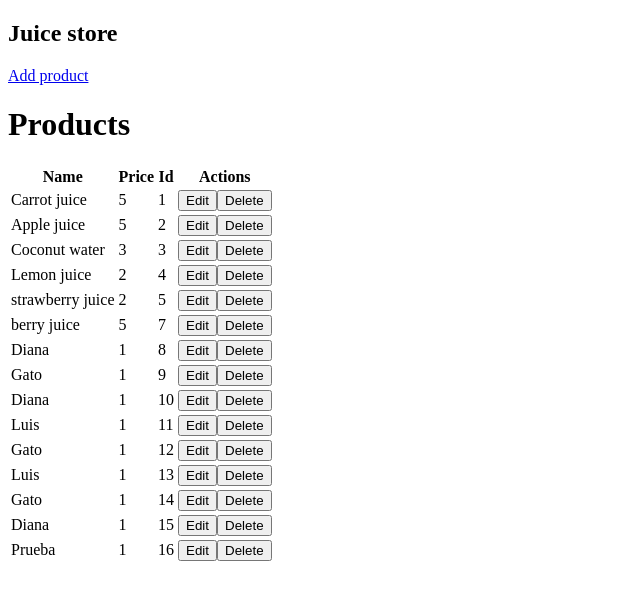
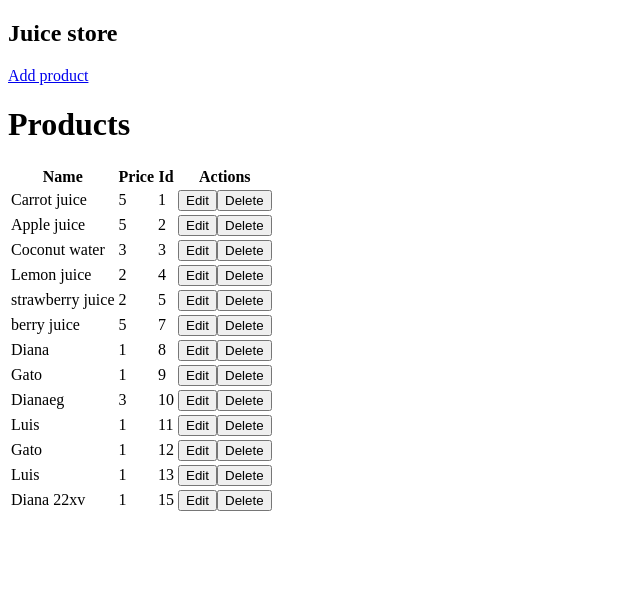
Before and after one commit to diana-moreno/juiceStore-crud-redux-saga, a React (Create React App) app: page / in a window 1280 px wide. Shown: the top 600 px of the page, without its empty margins (0-640 px from the left). Built offline with nearby package versions, Linux system fonts and the light colour scheme; data requests are answered from the project's data file.

Commit message:
edit  products feature added

```diff
--- a/db.json
+++ b/db.json
@@ -41,8 +41,8 @@
       "id": 9
     },
     {
-      "name": "Diana",
-      "price": 1,
+      "name": "Dianaeg",
+      "price": "3",
       "id": 10
     },
     {
@@ -61,19 +61,9 @@
       "id": 13
     },
     {
-      "name": "Gato",
-      "price": 1,
-      "id": 14
-    },
-    {
-      "name": "Diana",
+      "name": "Diana 22xv",
       "price": 1,
       "id": 15
-    },
-    {
-      "name": "Prueba",
-      "price": 1,
-      "id": 16
     }
   ]
 }
--- a/src/actions/productsActions.js
+++ b/src/actions/productsActions.js
@@ -67,10 +67,10 @@ export const addProductAction = product => store.dispatch(addProduct(product))
 export const addProductOkAction = product => store.dispatch(addProductOk(product))
 
 export const addProductErrorAction = state => store.dispatch(addProductError(state))
-// dispatch debería ir fuera, no en las acciones!!!
 
 
-// selecciona y elimina el producto
+// Delete products
+
 const retrieveProductDelete = id => ({
   type: RETRIEVE_PRODUCT_DELETE,
   payload: id
@@ -92,24 +92,16 @@ export const deleteProductOkAction = () => store.dispatch(deleteProductOk())
 export const deleteProductErrorAction = () => store.dispatch(deleteProductError())
 
 
+// Edit product
 
-// editar producto
 const retrieveProductAction = product => ({
   type: RETRIEVE_PRODUCT_EDIT,
   payload: product
 })
 
-export function retrieveProductEdit(product) {
-  return (dispatch) => {
-    dispatch(retrieveProductAction(product))
-  }
-}
-
-
-// editar
-
-const editProduct = () => ({
-  type: BEGIN_EDIT_PRODUCT
+const editProduct = (product) => ({
+  type: BEGIN_EDIT_PRODUCT,
+  product: product
 })
 
 const editProductOk = product => ({
@@ -122,14 +114,12 @@ const editProductError = () => ({
   payload: true
 })
 
-export function editProductAction(product) {
-  return async (dispatch) => {
-    dispatch( editProduct(product))
-    try {
-      await axiosClient.put(`/products/${product.id}`, product)
-      dispatch(editProductOk(product))
-    } catch (error) {
-      dispatch(editProductError())
-    }
-  }
-}
+export const retrieveProductEditAction = product => store.dispatch(retrieveProductAction(product))
+
+export const editProductAction = product => store.dispatch(editProduct(product))
+
+export const editProductOkAction = product => store.dispatch(editProductOk(product))
+
+export const editProductErrorAction = () => store.dispatch(editProductError())
+
+// dispatch debería ir fuera, no en las acciones!!!
--- a/src/components/EditProduct/index.js
+++ b/src/components/EditProduct/index.js
@@ -9,7 +9,7 @@ const EditProduct = () => {
     price: ''
   })
   const history = useHistory()
-  const dispatch = useDispatch()
+/*  const dispatch = useDispatch()*/
 
   const productEdit = useSelector(state => state.products.editProduct)
 
@@ -21,7 +21,7 @@ const EditProduct = () => {
 
   const submitEditProduct = event => {
     event.preventDefault()
-    dispatch(editProductAction(product))
+    editProductAction(product)
     history.push('/')
   }
 
--- a/src/components/Product/index.js
+++ b/src/components/Product/index.js
@@ -3,12 +3,12 @@ import { useHistory } from 'react-router-dom'
 import Swal from 'sweetalert2'
 // Redux
 import { useDispatch } from 'react-redux'
-import { deleteProductAction, retrieveProductEdit } from '../../actions/productsActions'
+import { deleteProductAction, retrieveProductEditAction } from '../../actions/productsActions'
 
 const Product = (product) => {
   const { name, price, id } = product
 
-  const dispatch = useDispatch()
+/*  const dispatch = useDispatch()*/
   const history = useHistory()
 
   const confirmDeleteProduct = id => {
@@ -22,17 +22,13 @@ const Product = (product) => {
       cancelButtonColor: '#d33',
       confirmButtonText: 'Yes, delete it!'
     }).then((result) => {
-      if(result.value) {
-        // pasarlo al action
-        deleteProductAction(id)
-        console.log(id)
-      }
+      result.value && deleteProductAction(id)
     })
   }
 
   // función que redirige de forma programada, es mejor que Link
   const redirectionEdition = product => {
-    dispatch(retrieveProductEdit(product))
+    retrieveProductEditAction(product)
     history.push(`products/edit/${id}`)
   }
 
--- a/src/sagas/index.js
+++ b/src/sagas/index.js
@@ -4,10 +4,7 @@ import {
   BEGIN_PRODUCTS_DOWNLOAD,
   RETRIEVE_PRODUCT_DELETE,
   RETRIEVE_PRODUCT_EDIT,
-
   BEGIN_EDIT_PRODUCT,
-  PRODUCT_EDITED_OK,
-  PRODUCT_EDITED_ERROR
 } from '../types'
 import axiosClient from '../config/axios'
 import Swal from 'sweetalert2'
@@ -20,7 +17,9 @@ import {
   addProductOkAction,
   addProductErrorAction,
   deleteProductOkAction,
-  deleteProductErrorAction
+  deleteProductErrorAction,
+  editProductOkAction,
+  editProductErrorAction
 } from '../actions/productsActions'
 
 
@@ -111,10 +110,36 @@ function* deleteProductSaga() {
 }
 
 
+// Edit product
+// API call
+async function editProductDB(product) {
+  return await axiosClient.put(`/products/${product.id}`, product)
+}
+
+// worker saga
+function* editProduct(action) {
+  const product = action.product
+  try {
+    yield call(editProductDB, product)
+    editProductOkAction(product)
+  } catch (error) {
+    editProductErrorAction()
+  }
+}
+
+// watcher saga
+function* editProductSaga() {
+  yield takeEvery(BEGIN_EDIT_PRODUCT, editProduct)
+}
+
+// export all sagas
 export default function* rootSaga() {
   yield all([
     retrieveProductsSaga(),
     addProductSaga(),
-    deleteProductSaga()
+    deleteProductSaga(),
+    editProductSaga()
   ])
 }
+
+// separate API calls in other folders
```
